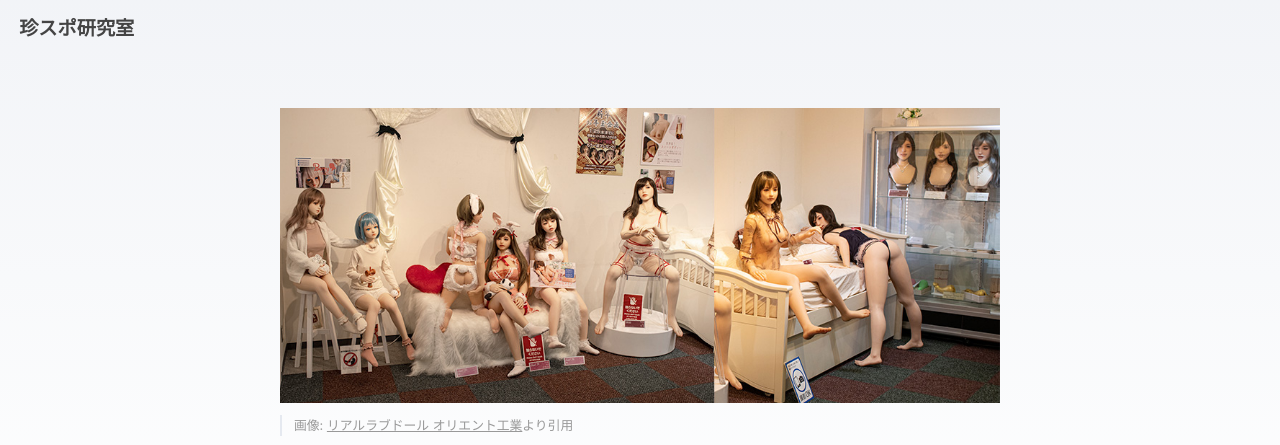
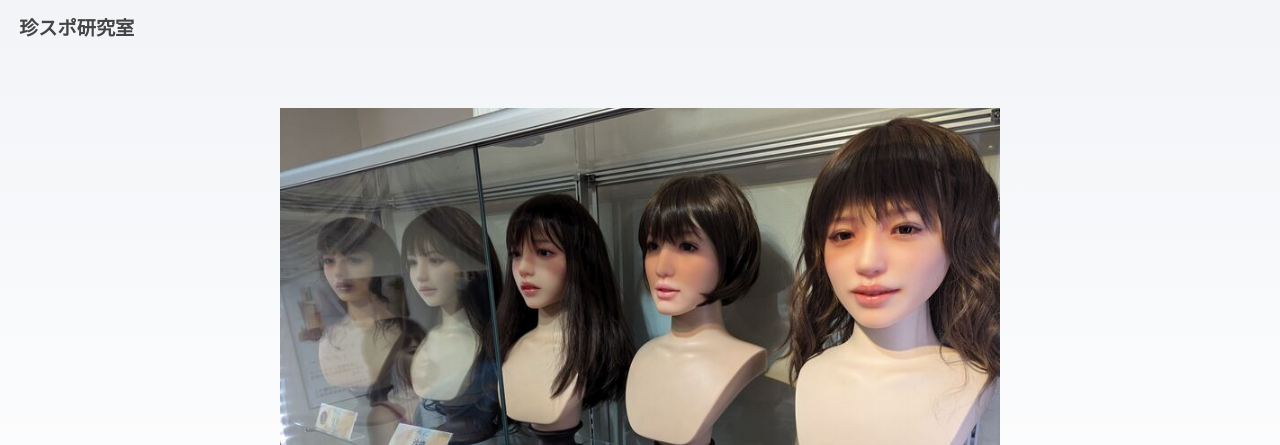
Before and after one commit to Arahabica/chinspotcom, an Astro site: page /blog/orient in a window 1280 px wide. Shown: the top 445 px of the page. Built offline with nearby package versions, Linux system fonts and the light colour scheme; Astro itself is replaced by a stand-in of ours.

Commit message:
オリエント工業の写真を撮影したものに差し替え

```diff
--- a/src/components/PlanCard.astro
+++ b/src/components/PlanCard.astro
@@ -36,7 +36,7 @@ const weekText = ['日', '月', '火', '水', '木', '金', '土'][date.getDay()
     color: #222222;
     text-decoration: none;
     background-color: white;
-            width: 100%;
+    width: 100%;
             position: relative;
             box-shadow: var(--box-shadow);
         }
--- a/src/content/blog/orient.md
+++ b/src/content/blog/orient.md
@@ -2,9 +2,7 @@
 title: 'オリエント工業見学'
 description: ''
 date: '2024/08/23'
-heroImage: '/images/orient-showroom.jpg'
-heroImageFromUrl: 'https://www.orient-doll.com/company/showroom/'
-heroImageFromName: 'リアルラブドール オリエント工業'
+heroImage: '/images/orient.jpg'
 startTime: '14:50 〜'
 place: 'JR御徒町駅南口改札'
 capacity: '7 / 8人'
--- a/src/content/config.ts
+++ b/src/content/config.ts
@@ -13,8 +13,8 @@ const blog = defineCollection({
 		date: z.coerce.date(),
 		updatedDate: z.coerce.date().optional(),
 		heroImage: z.string(),
-		heroImageFromUrl: z.string(),
-		heroImageFromName: z.string(),
+		heroImageFromUrl: z.string().optional(),
+		heroImageFromName: z.string().optional(),
 		label: z.string(),
 	}),
 });
```
Also changed, not shown: public/images/orient-showroom.jpg (deleted), public/images/orient.jpg (added).
